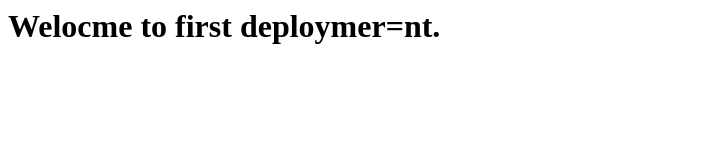
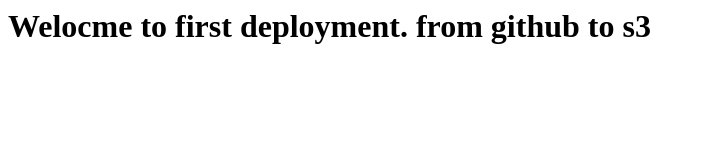
Before and after one commit to Sadiq-webapi/git-trianing, a plain HTML site: page index.html in a window 1280 px wide. Shown: the whole page, without its empty margins (0-703 px from the left). Drawn offline with Linux system fonts and the light colour scheme.

Commit message:
Fix typo and update deployment message in index.html
Added a note about deployment from GitHub to S3.

```diff
--- a/index.html
+++ b/index.html
@@ -2,7 +2,9 @@
 <head>
 </head>
 <body>
-<h1>Welocme to first deploymer=nt.</h1>
+<h1>Welocme to first deployment.
+  from github to s3
+</h1>
 
 </body>
 </html>
```
